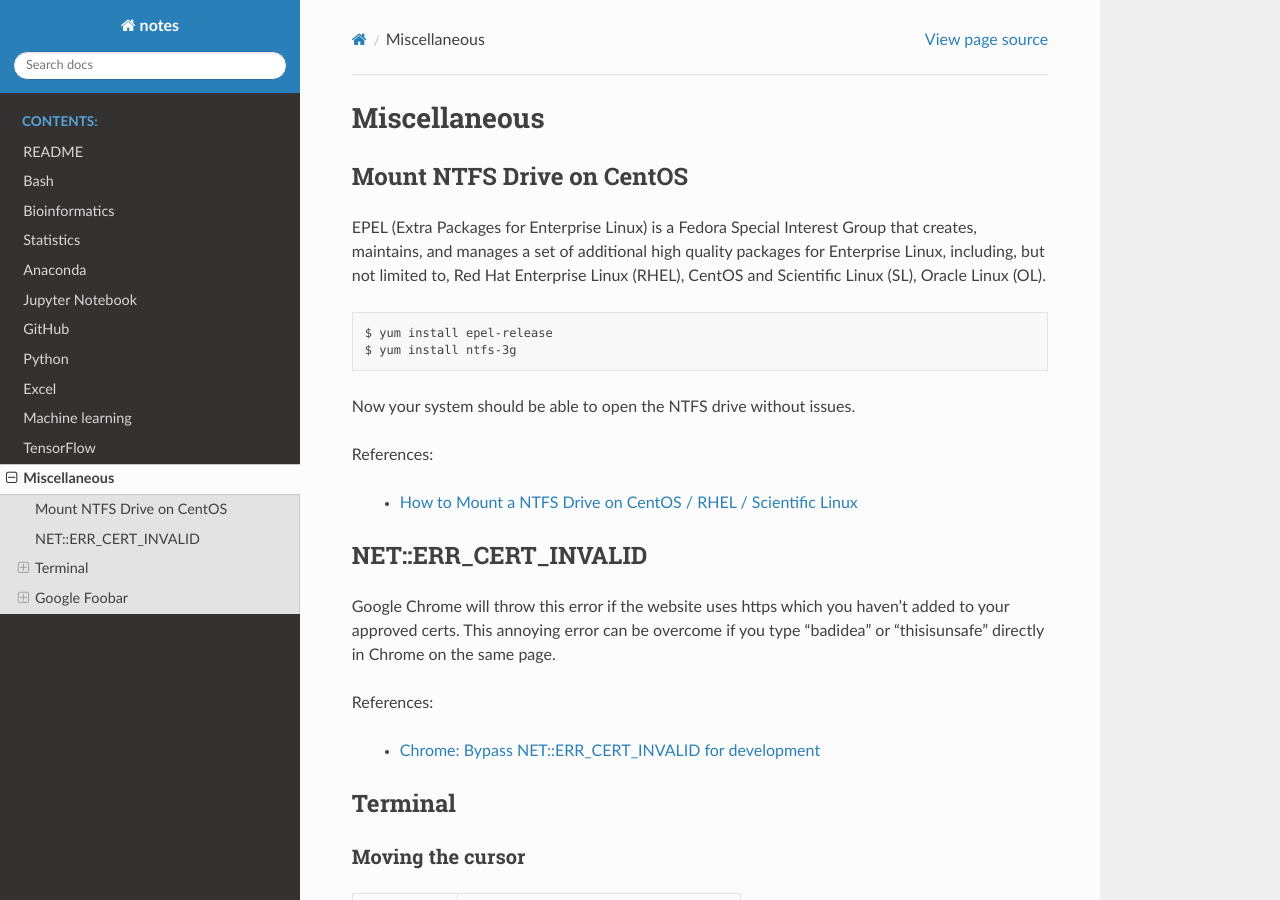
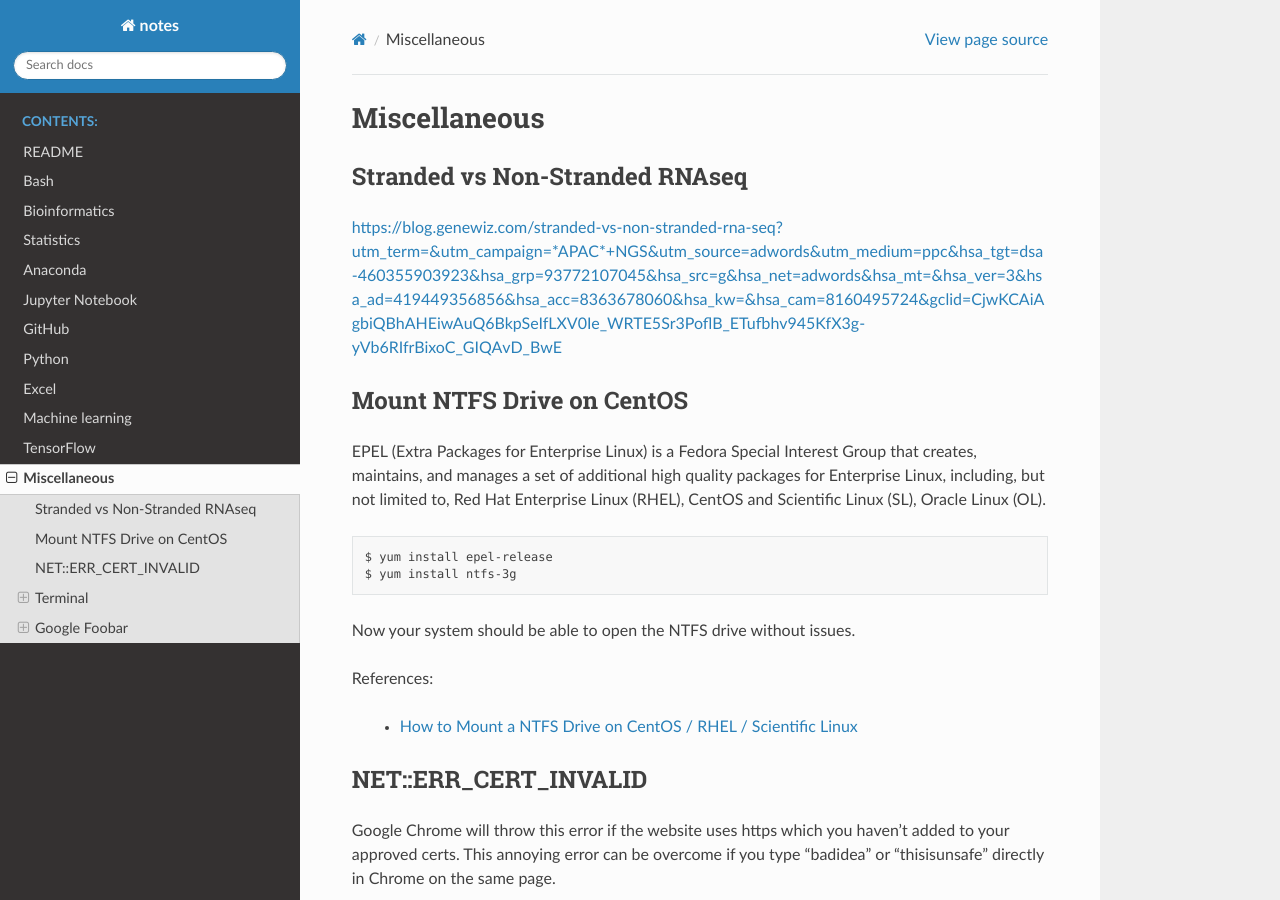
Before and after one commit to sbslee/notes, a Sphinx documentation site: the page built from docs/miscellaneous.rst, in a window 1280 px wide and 900 px high. Built offline with Sphinx 7.4.7 and the Read the Docs theme 2.0.0, drawn with Linux system fonts in a browser that asks for light colours.

Commit message:
Update miscellaneous.rst

```diff
--- a/docs/miscellaneous.rst
+++ b/docs/miscellaneous.rst
@@ -1,5 +1,10 @@
 Miscellaneous
 *************
+
+Stranded vs Non-Stranded RNAseq
+===============================
+
+https://blog.genewiz.com/stranded-vs-non-stranded-rna-seq?utm_term=&utm_campaign=*APAC*+NGS&utm_source=adwords&utm_medium=ppc&hsa_tgt=dsa-460355903923&hsa_grp=93772107045&hsa_src=g&hsa_net=adwords&hsa_mt=&hsa_ver=3&hsa_ad=419449356856&hsa_acc=8363678060&hsa_kw=&hsa_cam=8160495724&gclid=CjwKCAiAgbiQBhAHEiwAuQ6BkpSeIfLXV0Ie_WRTE5Sr3PoflB_ETufbhv945KfX3g-yVb6RIfrBixoC_GIQAvD_BwE
 
 Mount NTFS Drive on CentOS
 ==========================
```
